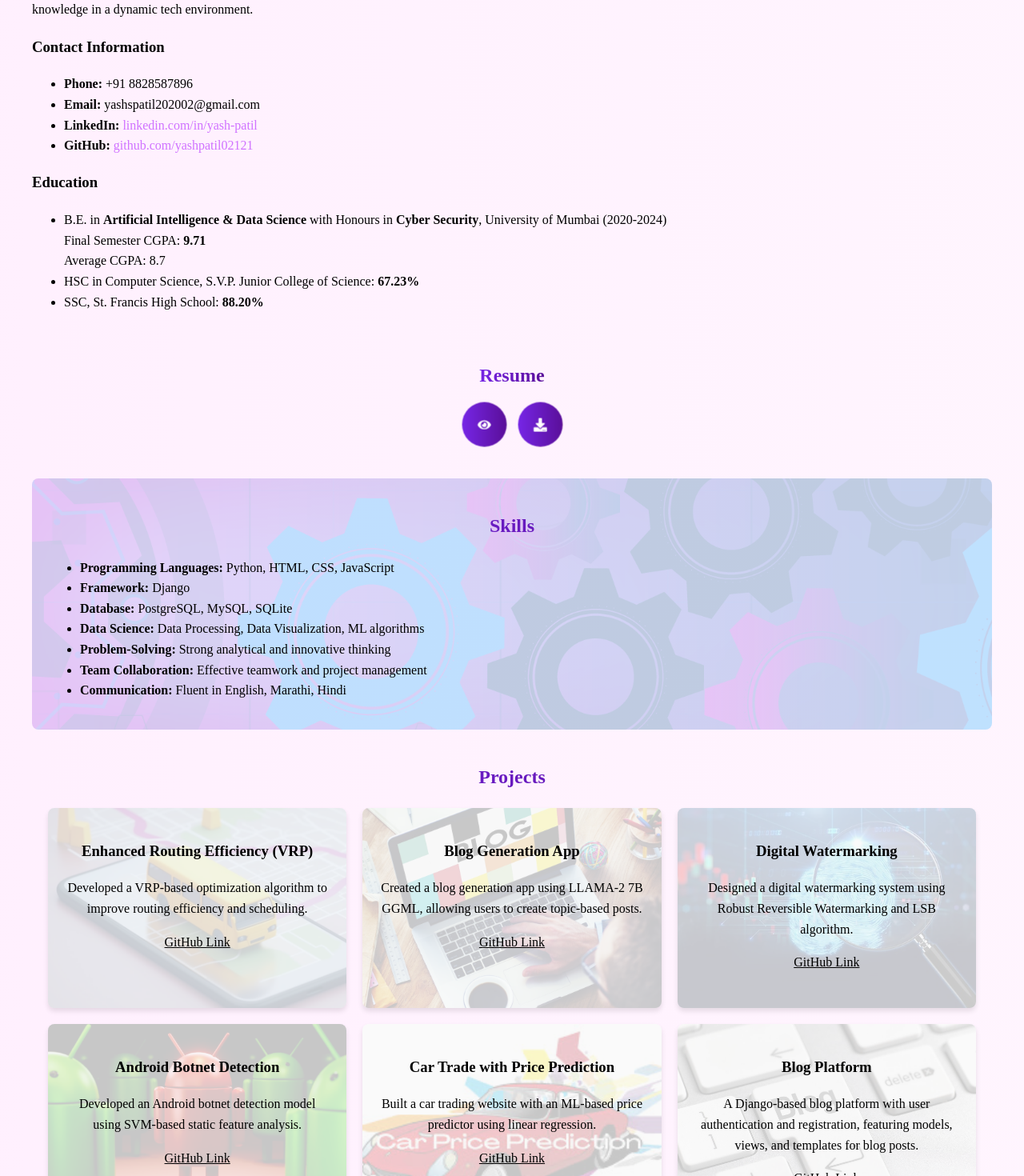
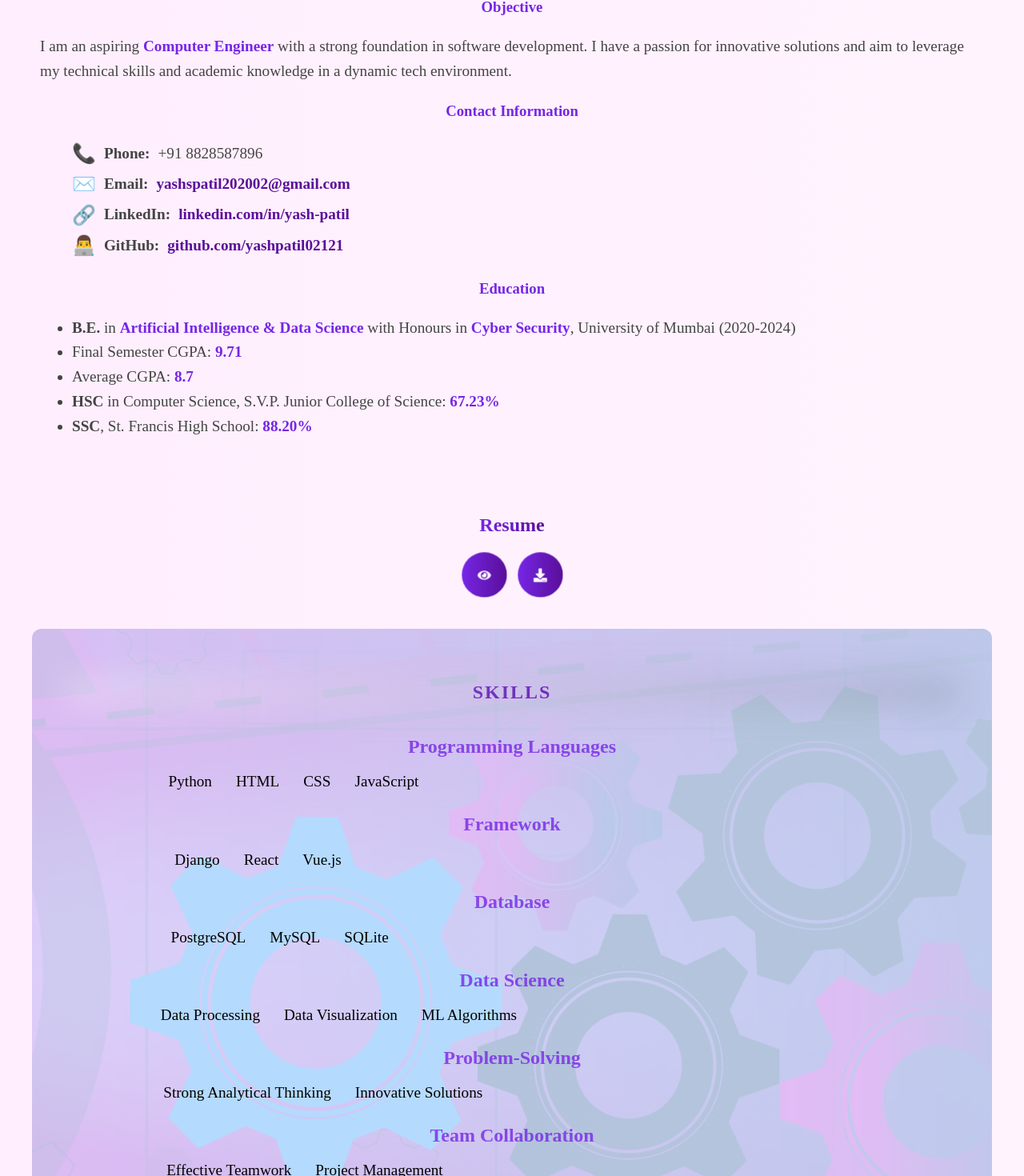
Before and after one commit to yashpatil02121/portfolio-yash, a React (Create React App) app: page / in a window 1280 px wide. Shown: the part 810-2280 px from the top of the page at 80% size. Built offline with nearby package versions, Linux system fonts and the light colour scheme.

Commit message:
Skills, About
horizontal scroll in skills
css in about

```diff
--- a/src/sections/About.js
+++ b/src/sections/About.js
@@ -1,28 +1,161 @@
-// src/pages/About.js
 import React from 'react';
 
 const About = () => (
-  <div>
-    <h2>About Me</h2>
-    <p>
-      <strong>Objective:</strong> Aspiring Computer Engineer with a strong foundation in software development and a
-      passion for innovative solutions, seeking to leverage technical skills and academic knowledge in a dynamic tech environment.
-    </p>
-    <h3>Contact Information</h3>
-    <ul>
-      <li><strong>Phone:</strong> +91 8828587896</li>
-      <li><strong>Email:</strong> yashspatil202002@gmail.com</li>
-      <li><strong>LinkedIn:</strong> <a href="https://www.linkedin.com/in/yash-patil-6655b5215/">linkedin.com/in/yash-patil</a></li>
-      <li><strong>GitHub:</strong> <a href="https://github.com/yashpatil02121">github.com/yashpatil02121</a></li>
-    </ul>
-    <h3>Education</h3>
-    <ul>
-      <li>B.E. in <b>Artificial Intelligence & Data Science</b> with Honours in <b>Cyber Security</b>, University of Mumbai (2020-2024)</li>
-      Final Semester CGPA: <b>9.71</b> <br></br>
-      Average CGPA: 8.7
-      <li>HSC in Computer Science, S.V.P. Junior College of Science: <b>67.23%</b></li>
-      <li>SSC, St. Francis High School: <b>88.20%</b></li>
-    </ul>
+  <div
+    style={{
+      position: 'relative',
+      padding: '10px',
+      borderRadius: '12px',
+      overflow: 'hidden',
+      color: 'black',
+    }}
+  >
+    <style>
+      {`
+        .about-heading-container {
+          text-align: center;
+          margin-bottom: 30px;
+        }
+
+        .about-heading {
+          // font-size: 2.5rem;
+          font-weight: bold;
+          color: #5a0f99;
+          text-transform: uppercase;
+          letter-spacing: 2px;
+        }
+
+        .about-subheading {
+          // font-size: 1.8rem;
+          text-transform: capitalize;
+          color: #7626e6;
+          margin-bottom: 15px;
+          text-align: center;
+        }
+
+        .about-content {
+          font-size: 1.2rem;
+          color: #444;
+        }
+
+
+        .about-content ul li {
+          margin-bottom: 10px;
+        }
+
+        .about-highlight {
+          font-weight: bold;
+          color: #7626e6;
+        }
+
+        .about-link {
+          color: #5a0f99;
+          text-decoration: none;
+          font-weight: bold;
+        }
+
+        .about-link:hover {
+          text-decoration: underline;
+        }
+
+        .contact-list li {
+          display: flex;
+          align-items: center;
+          justify-content: left;
+          gap: 10px;
+        }
+
+        .contact-icon {
+          font-size: 1.5rem;
+          color: #5a0f99;
+        }
+
+        @media (max-width: 768px) {
+          .about-heading {
+            font-size: 1.4rem;
+          }
+
+          .about-subheading {
+            font-size: 1.3rem;
+          }
+
+          .about-content {
+            font-size: 1rem;
+          }
+        }
+      `}
+    </style>
+
+    {/* Content */}
+    <div style={{ position: 'relative', zIndex: 1 }}>
+      <div className="about-heading-container">
+        <h2 className="about-heading">About Me</h2>
+      </div>
+
+      <div>
+        <h3 className="about-subheading">Objective</h3>
+        <p className="about-content">
+          I am an aspiring <span className="about-highlight">Computer Engineer</span> with a strong foundation in software
+          development. I have a passion for innovative solutions and aim to leverage my technical skills and academic
+          knowledge in a dynamic tech environment.
+        </p>
+      </div>
+
+      <div>
+        <h3 className="about-subheading">Contact Information</h3>
+        <ul className="about-content contact-list">
+          <li>
+            <span className="contact-icon">📞</span>
+            <strong>Phone:</strong> +91 8828587896
+          </li>
+          <li>
+            <span className="contact-icon">✉️</span>
+            <strong>Email:</strong>{' '}
+            <a className="about-link" href="mailto:yashspatil202002@gmail.com">
+              yashspatil202002@gmail.com
+            </a>
+          </li>
+          <li>
+            <span className="contact-icon">🔗</span>
+            <strong>LinkedIn:</strong>{' '}
+            <a className="about-link" href="https://www.linkedin.com/in/yash-patil-6655b5215/">
+              linkedin.com/in/yash-patil
+            </a>
+          </li>
+          <li>
+            <span className="contact-icon">👨‍💻</span>
+            <strong>GitHub:</strong>{' '}
+            <a className="about-link" href="https://github.com/yashpatil02121">
+              github.com/yashpatil02121
+            </a>
+          </li>
+        </ul>
+      </div>
+
+      <div>
+        <h3 className="about-subheading">Education</h3>
+        <ul className="about-content">
+          <li>
+            <b>B.E.</b> in <span className="about-highlight">Artificial Intelligence & Data Science</span> with Honours in{' '}
+            <span className="about-highlight">Cyber Security</span>, University of Mumbai (2020-2024)
+          </li>
+          <li>
+            Final Semester CGPA: <span className="about-highlight">9.71</span>
+          </li>
+          <li>
+            Average CGPA: <span className="about-highlight">8.7</span>
+          </li>
+          <li>
+            <b>HSC</b> in Computer Science, S.V.P. Junior College of Science:{' '}
+            <span className="about-highlight">67.23%</span>
+          </li>
+          <li>
+            <b>SSC</b>, St. Francis High School:{' '}
+            <span className="about-highlight">88.20%</span>
+          </li>
+        </ul>
+      </div>
+    </div>
   </div>
 );
 
--- a/src/sections/Skills.js
+++ b/src/sections/Skills.js
@@ -4,14 +4,101 @@ import SkillsBackground from '../static/skills.png'; // Import the background im
 const Skills = () => (
   <div
     style={{
-      position: 'relative', // Enables positioning for the pseudo-element
-      padding: '20px',
-      borderRadius: '8px', // Optional: Rounds the container corners
-      color: 'black', // Ensures text is visible
-      overflow: 'hidden', // Ensures content doesn't spill outside the container
+      position: 'relative',
+      padding: '40px',
+      borderRadius: '12px',
+      overflow: 'hidden',
+      color: 'black',
     }}
   >
-    {/* Pseudo-element-like div for background image */}
+    <style>
+      {`
+        @keyframes slideRightToLeft {
+          0% {
+            transform: translateX(100%);
+          }
+          100% {
+            transform: translateX(-100%);
+          }
+        }
+
+        .skills-heading-container {
+          position: relative;
+          margin-bottom: 30px;
+          text-align: center;
+        }
+
+        .skills-heading {
+          font-weight: bold;
+          text-transform: uppercase;
+          letter-spacing: 2px;
+          color: #ffffff;
+          position: relative;
+          z-index: 2;
+        }
+
+        .skills-heading::before {
+          content: "";
+          position: absolute;
+          top: 50%;
+          left: 50%;
+          width: 100%;
+          height: 100%;
+          transform: translate(-50%, -50%);
+          background: linear-gradient(45deg, rgba(255, 255, 255, 0.3), rgba(0, 0, 0, 0.1));
+          filter: blur(20px);
+          z-index: -1;
+          border-radius: 12px;
+        }
+
+        .skills-subheading {
+          font-size: 1.5rem;
+          text-align: center;
+          margin: 20px 0 10px;
+          text-transform: capitalize;
+          color: rgba(118, 38, 230, 0.8);
+        }
+
+        .skills-content {
+          font-size: 1.2rem;
+          margin: 10px 0;
+          overflow: hidden;
+          white-space: nowrap;
+          position: relative;
+          height: 1.5em;
+        }
+
+        .skills-content div {
+          display: inline-block;
+          white-space: nowrap;
+          padding-left: 15%; /* Reduced padding to decrease interval */
+          animation: slideRightToLeft 12s linear infinite; /* Faster animation */
+        }
+
+        .skills-content span {
+          margin-right: 30px;
+          display: inline-block;
+        }
+
+        /* Responsive Design */
+        @media (max-width: 768px) {
+          .skills-heading {
+            font-size: 1.5rem;
+          }
+
+          .skills-subheading {
+            font-size: 1.2rem;
+            text-align: center;
+          }
+
+          .skills-content {
+            font-size: 0.9rem;
+          }
+        }
+      `}
+    </style>
+
+    {/* Background Image */}
     <div
       style={{
         position: 'absolute',
@@ -22,23 +109,92 @@ const Skills = () => (
         backgroundImage: `url(${SkillsBackground})`,
         backgroundSize: 'cover',
         backgroundPosition: 'center',
-        opacity: 0.25, // Applies opacity to the background only
-        zIndex: 0, // Ensures it sits behind the content
+        opacity: 0.3,
+        zIndex: 0,
       }}
     ></div>
 
     {/* Content */}
     <div style={{ position: 'relative', zIndex: 1 }}>
-      <h2>Skills</h2>
-      <ul>
-        <li><strong>Programming Languages:</strong> Python, HTML, CSS, JavaScript</li>
-        <li><strong>Framework:</strong> Django</li>
-        <li><strong>Database:</strong> PostgreSQL, MySQL, SQLite</li>
-        <li><strong>Data Science:</strong> Data Processing, Data Visualization, ML algorithms</li>
-        <li><strong>Problem-Solving:</strong> Strong analytical and innovative thinking</li>
-        <li><strong>Team Collaboration:</strong> Effective teamwork and project management</li>
-        <li><strong>Communication:</strong> Fluent in English, Marathi, Hindi</li>
-      </ul>
+      <div className="skills-heading-container">
+        <h2 className="skills-heading">Skills</h2>
+      </div>
+
+      <div>
+        <h3 className="skills-subheading">Programming Languages</h3>
+        <div className="skills-content">
+          <div>
+            <span>Python</span>
+            <span>HTML</span>
+            <span>CSS</span>
+            <span>JavaScript</span>
+          </div>
+        </div>
+      </div>
+
+      <div>
+        <h3 className="skills-subheading">Framework</h3>
+        <div className="skills-content">
+          <div>
+            <span>Django</span>
+            <span>React</span>
+            <span>Vue.js</span>
+          </div>
+        </div>
+      </div>
+
+      <div>
+        <h3 className="skills-subheading">Database</h3>
+        <div className="skills-content">
+          <div>
+            <span>PostgreSQL</span>
+            <span>MySQL</span>
+            <span>SQLite</span>
+          </div>
+        </div>
+      </div>
+
+      <div>
+        <h3 className="skills-subheading">Data Science</h3>
+        <div className="skills-content">
+          <div>
+            <span>Data Processing</span>
+            <span>Data Visualization</span>
+            <span>ML Algorithms</span>
+          </div>
+        </div>
+      </div>
+
+      <div>
+        <h3 className="skills-subheading">Problem-Solving</h3>
+        <div className="skills-content">
+          <div>
+            <span>Strong Analytical Thinking</span>
+            <span>Innovative Solutions</span>
+          </div>
+        </div>
+      </div>
+
+      <div>
+        <h3 className="skills-subheading">Team Collaboration</h3>
+        <div className="skills-content">
+          <div>
+            <span>Effective Teamwork</span>
+            <span>Project Management</span>
+          </div>
+        </div>
+      </div>
+
+      <div>
+        <h3 className="skills-subheading">Communication</h3>
+        <div className="skills-content">
+          <div>
+            <span>English</span>
+            <span>Marathi</span>
+            <span>Hindi</span>
+          </div>
+        </div>
+      </div>
     </div>
   </div>
 );
--- a/src/styles.css
+++ b/src/styles.css
@@ -97,7 +97,7 @@ main {
     padding: 2em;
     max-width: 1200px;
     margin: auto;
-    margin-bottom: 4em; /* Add margin to ensure the footer doesn't overlap */
+    margin-bottom: 7em; /* Add margin to ensure the footer doesn't overlap */
     animation: fadeIn 2s ease-in-out;
     color: #000000; /* Ensure main content text is white */
 }
@@ -237,7 +237,7 @@ a:hover {
         font-size: 0.6em; /* Smaller font size for very small screens */
     }
     footer {
-        padding: 0.4em 0; /* Adjust footer padding */
+        padding: 0px 5px 25px 5px; /* Adjust footer padding */
     }
 }
 
```
Also changed, not shown: src/static/vrp-gif.gif (added).
